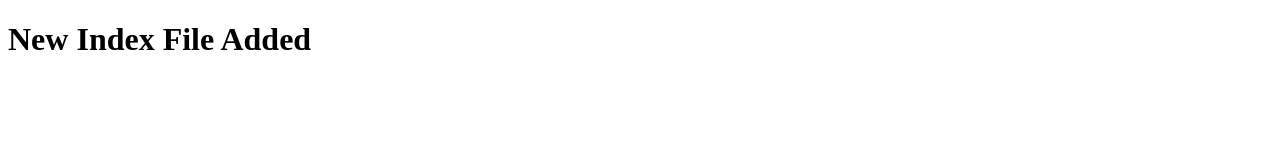
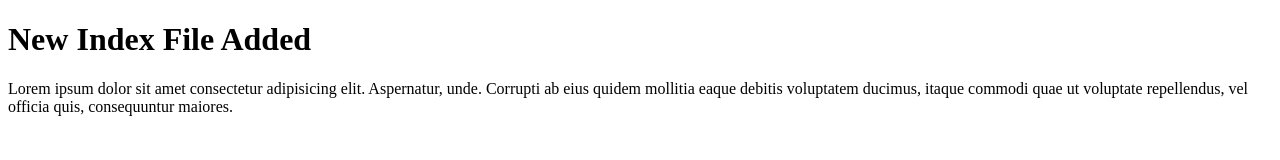
Before and after one commit to RanaZainPNY/webdev_batch09_demo, a plain HTML site: page index.html in a window 1280 px wide. Drawn offline with Linux system fonts and the light colour scheme.

Commit message:
added new paragraph in index.html

```diff
--- a/index.html
+++ b/index.html
@@ -7,5 +7,11 @@
   </head>
   <body>
     <h1>New Index File Added</h1>
+    <p>
+      Lorem ipsum dolor sit amet consectetur adipisicing elit. Aspernatur, unde.
+      Corrupti ab eius quidem mollitia eaque debitis voluptatem ducimus, itaque
+      commodi quae ut voluptate repellendus, vel officia quis, consequuntur
+      maiores.
+    </p>
   </body>
 </html>
```
